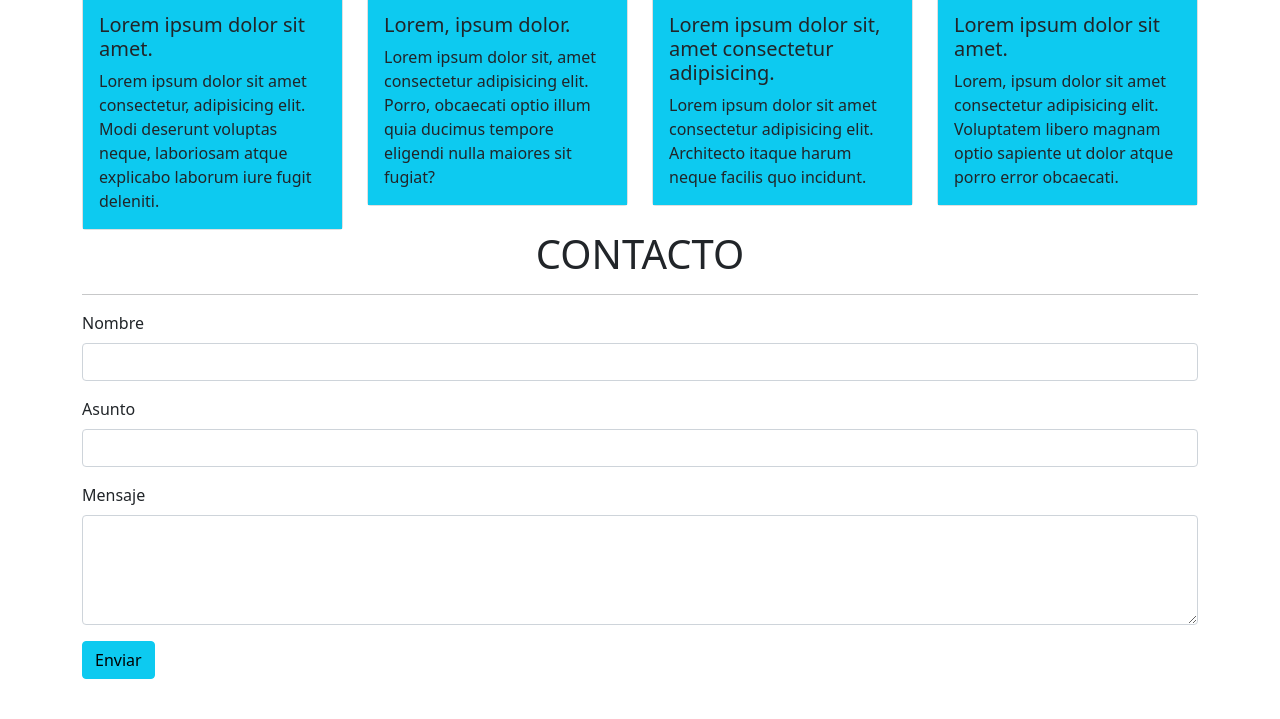
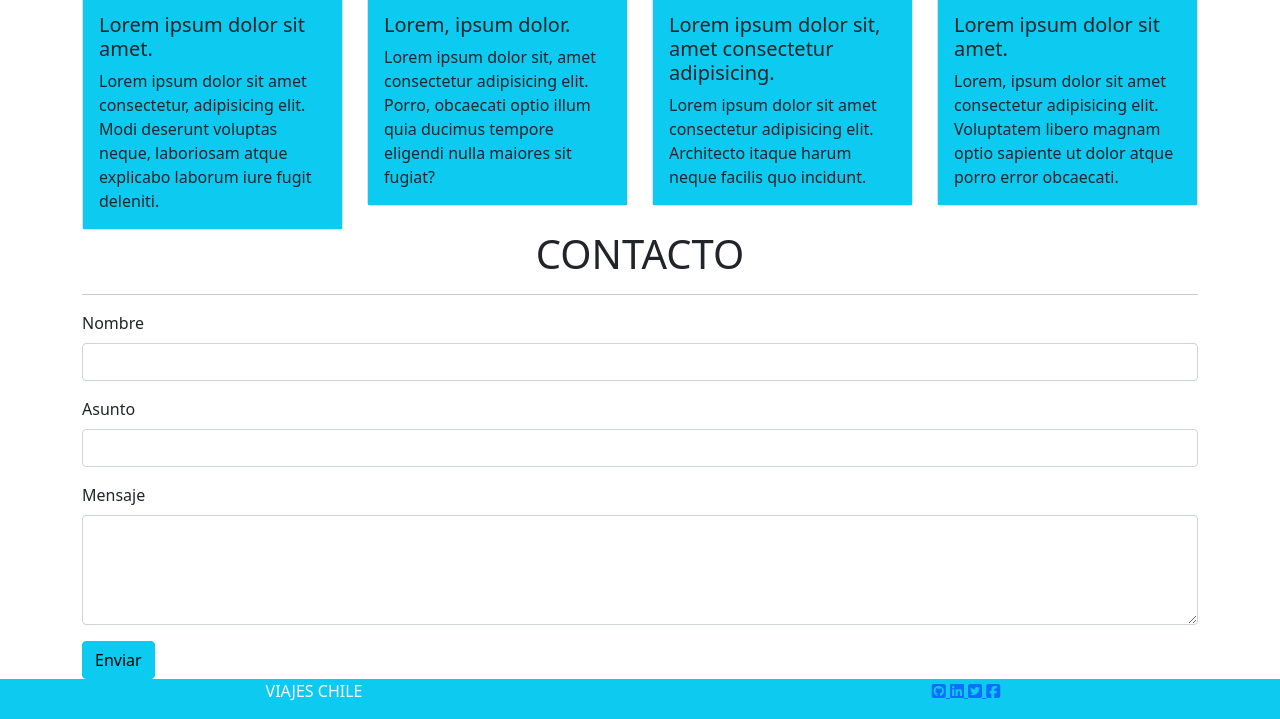
Before and after one commit to fer-ramos/ViajesChile, a plain HTML site: page index.html in a window 1280 px wide. Shown: the part 1792-2511 px from the top of the page. Before the commit the page ends 2471 px from the top, so only its background shows below. Drawn offline with Linux system fonts and the light colour scheme.

Commit message:
agregamos footer

```diff
--- a/index.html
+++ b/index.html
@@ -247,7 +247,33 @@
     </main>
 
     <!--SECCION DE FOOTER-->
+    <footer>
 
+        <div class="row bg-info text-light">
+            <div class="col-md-6 text-center">
+                <p>VIAJES CHILE</p>
+            </div>
+
+            <div id="redesSociales" class="col-md-6 text-center">
+                <a href="https://github.com/">
+                    <i class="fa-brands fa-github-square"></i>
+                </a>
+                <a href="https://www.linkedin.com/">
+                    <i class="fa-brands fa-linkedin"></i>
+                </a>
+                <a href="https://twitter.com/">
+                    <i class="fa-brands fa-twitter-square"></i>
+                </a>
+                <a href="https://www.facebook.com/">
+                    <i class="fa-brands fa-facebook-square"></i>
+                </a>
+            </div>
+        </div>
+
+    </footer>
+
+
+    <!--SECCION DE SCRIPT-->
     <script src="assets/js/bootstrap.bundle.min.js"></script>
     <script src="assets/js/jquery-3.6.0.js"></script>
     <script src="assets/js/script.js"></script>
```
